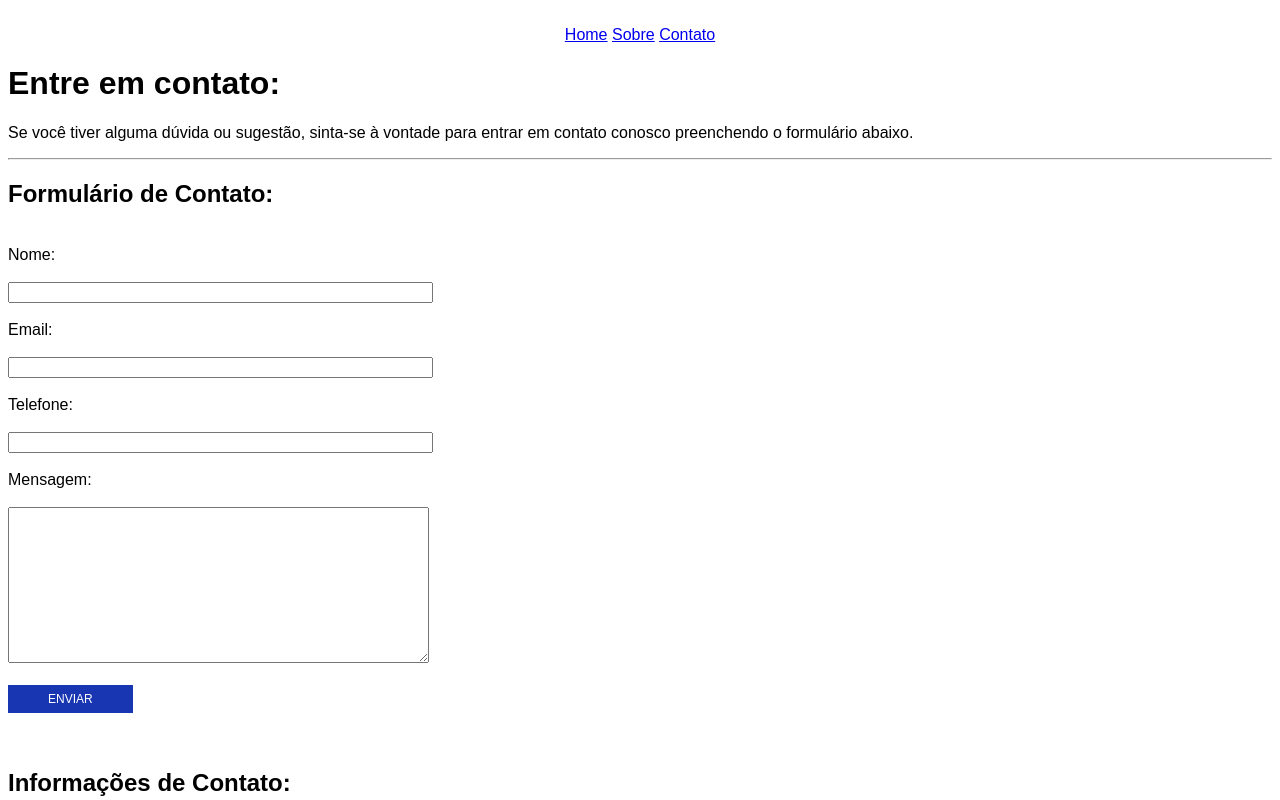
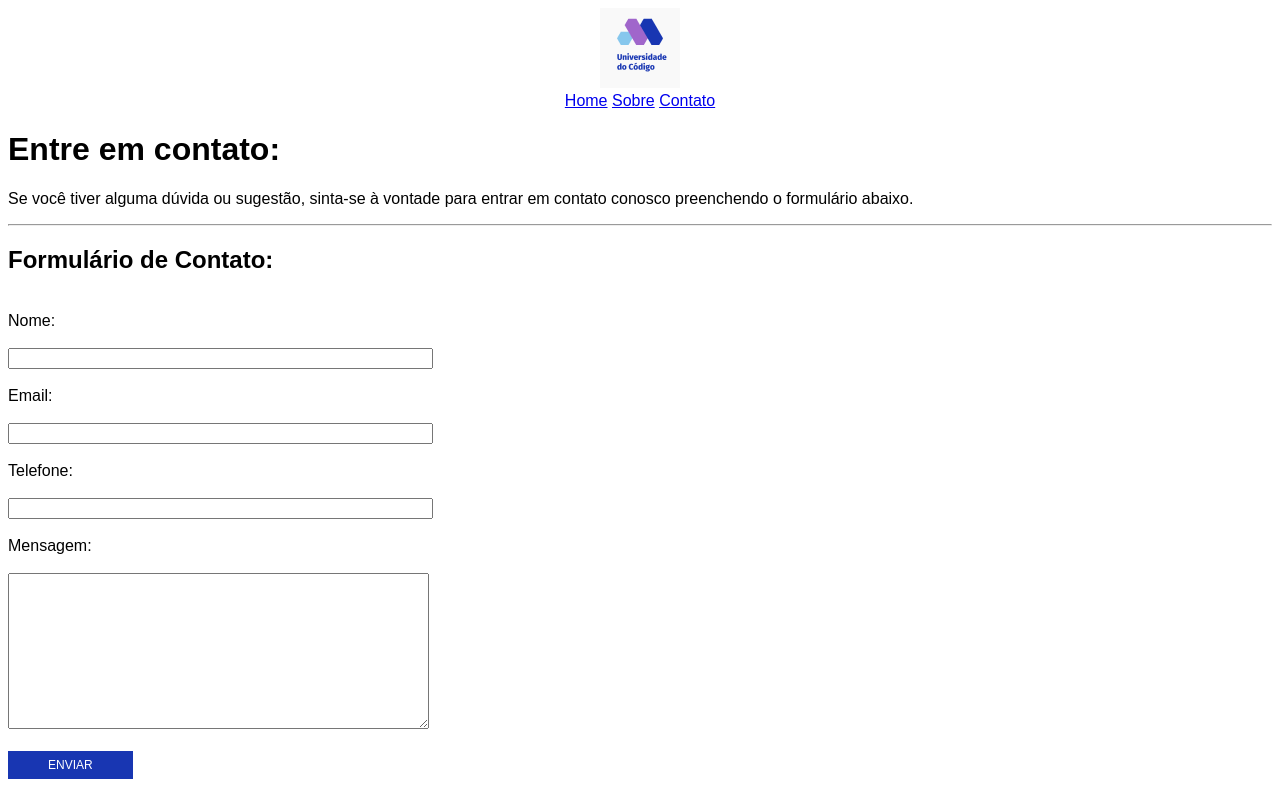
Before and after one commit to Miguelrosa667/site_universidade, a plain HTML site: page contato.html in a window 1280 px wide. Shown: the top 800 px of the page. Drawn offline with Linux system fonts and the light colour scheme.

Commit message:
meu_site

```diff
--- a/contato.html
+++ b/contato.html
@@ -7,7 +7,7 @@
     <body style="font-family: Arial;">
 
         <center>
-            <img src="assets/Logo Universidade.png" alt="">
+            <img src="assets/logo (1) 1.png" alt="">
             <br>
             <a href="index.html">Home</a>
             <a href="quem_somos.html">Sobre</a>
```
Also changed, not shown: index.html (+1 -1 lines), quem_somos.html (+1 -1 lines).
